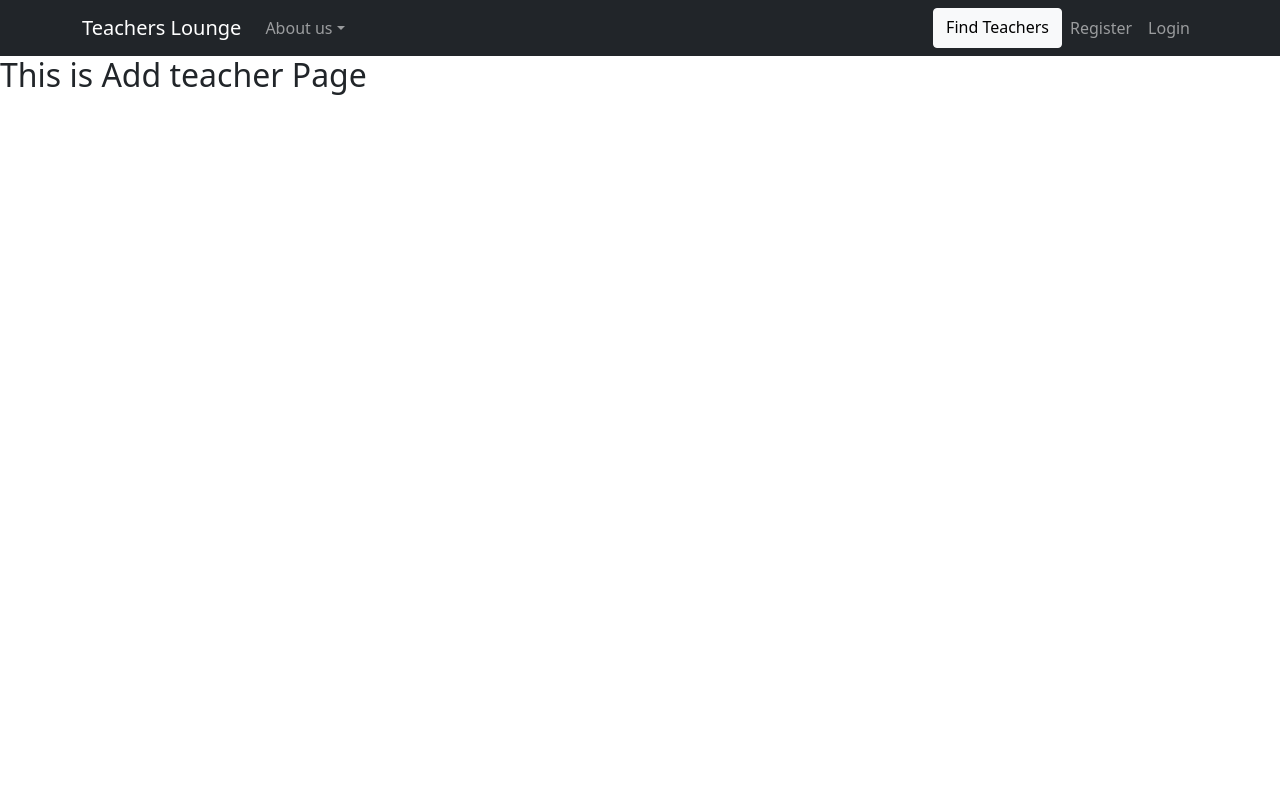
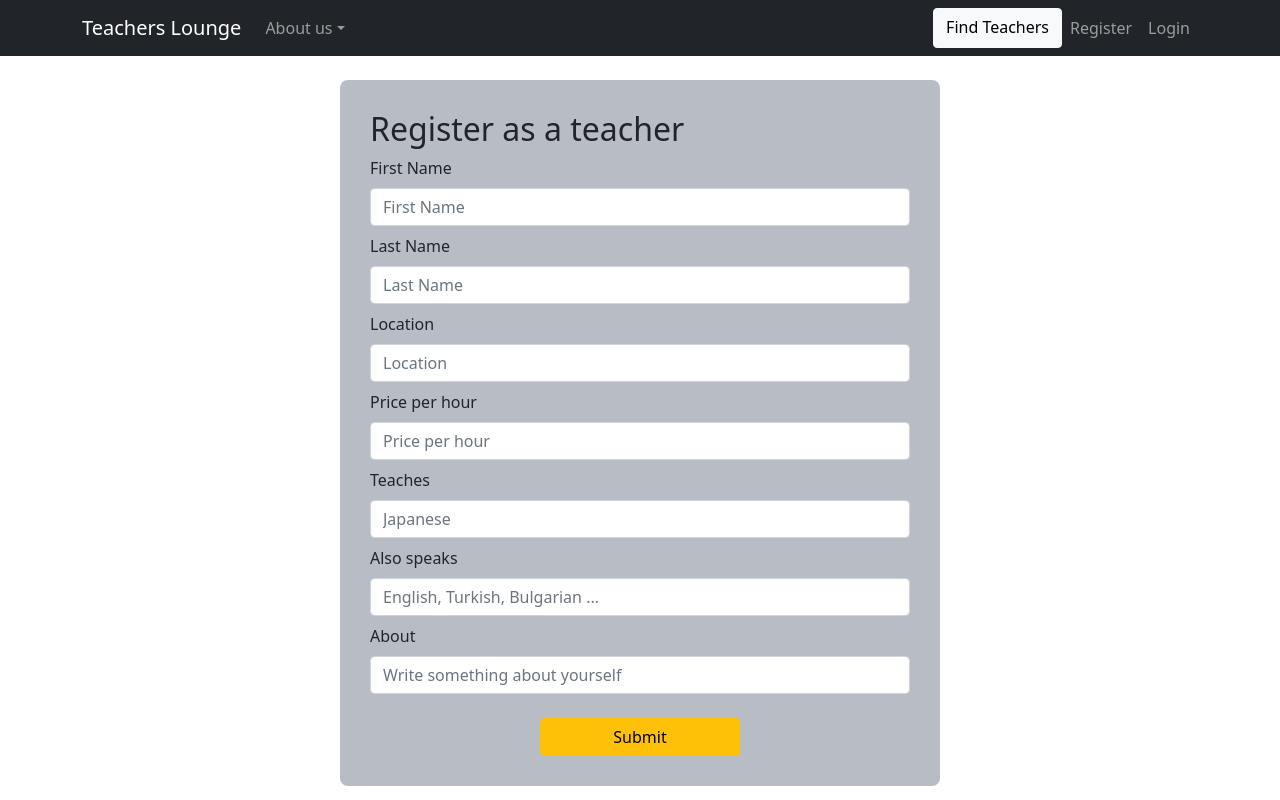
Before and after one commit to alibeniaminali/Esperanto, a React (Create React App) app in the folder client/: page /addteacher in a window 1280 px wide. Built offline with nearby package versions, Linux system fonts and the light colour scheme.

Commit message:
add teacher form

```diff
--- a/client/src/components/teachers/AddTeacher.js
+++ b/client/src/components/teachers/AddTeacher.js
@@ -1,10 +1,109 @@
-import React from "react";
+import React, { useState } from 'react'
+import axios from 'axios'
 
-const AddTeacher = () => {
+import { useNavigate } from 'react-router-dom'
 
-  return (
-    <h2>This is Add teacher Page</h2>
-  )
-}
+import Container from 'react-bootstrap/Container'
+import Form from 'react-bootstrap/Form'
+import Button from 'react-bootstrap/Button'
 
-export default AddTeacher
+const Register = () => {
+
+    // navigate
+    const navigate = useNavigate()
+
+    const [formData, setFormData] = useState({
+    firstName: '',
+    lastName: '',
+    location: '',
+    pricePerHour: '',
+    teaches: '',
+    alsoSpeaks: [''],
+    aboutMe: '',
+    })
+
+    const [formErrors, setFormErrors] = useState({
+    firstName: '',
+    lastName: '',
+    location: '',
+    pricePerHour: '',
+    teaches: '',
+    alsoSpeaks: [''],
+    aboutMe: '',
+    })
+
+    const handleChange = (e) => {
+      const newObj = { ...formData, [e.target.name]: e.target.value }
+      setFormData(newObj)
+      setFormErrors({ ...formErrors, [e.target.name]: '' })
+    }
+
+    const handleSubmit = async (e) => {
+      e.preventDefault() // prevent reload
+      try {
+        await axios.post('/api/register', formData)
+        // Redirect using the navigate variable, passing in the route we want to redirect to
+        navigate('/login')
+      } catch (err) {
+        setFormErrors(err.response.data.errors)
+      }
+    }
+
+    return (
+      <section className="form-page">
+        <Container>
+          <Form onSubmit={handleSubmit} className='mt-4'>
+            <h2>Register as a teacher</h2>
+            {/* First name */}
+            <Form.Group className='mb-2'>
+              <Form.Label htmlFor='firstName'>First Name</Form.Label>
+              <Form.Control onChange={handleChange} type="text" name="firstName" placeholder="First Name" defaultValue={formData.firstName} />
+              {formErrors.firstName && <Form.Text>{formErrors.firstName}</Form.Text>}
+            </Form.Group>
+            {/* Last name */}
+            <Form.Group className='mb-2'>
+              <Form.Label htmlFor="lastName">Last Name</Form.Label>
+              <Form.Control onChange={handleChange} type="text" name="lastName" placeholder="Last Name" defaultValue={formData.lastName} />
+              {formErrors.lastName && <Form.Text>{formErrors.lastName}</Form.Text>}
+            </Form.Group>
+            {/* Location */}
+            <Form.Group className='mb-2'>
+              <Form.Label htmlFor="location">Location</Form.Label>
+              <Form.Control onChange={handleChange} type="text" name="location" placeholder="Location" defaultValue={formData.location} />
+              {formErrors.location && <Form.Text>{formErrors.location}</Form.Text>}
+            </Form.Group>
+            {/* Price per hour */}
+            <Form.Group className='mb-2'>
+              <Form.Label htmlFor="pricePerHour">Price per hour</Form.Label>
+              <Form.Control onChange={handleChange} type="number" min="0" max="30" name="pricePerHour" placeholder="Price per hour" defaultValue={formData.pricePerHour} />
+              {formErrors.pricePerHour && <Form.Text>{formErrors.pricePerHour}</Form.Text>}
+            </Form.Group>
+            {/* Teaches */}
+            <Form.Group className='mb-2'>
+              <Form.Label htmlFor="teaches">Teaches</Form.Label>
+              <Form.Control onChange={handleChange} type="text" name="teaches" placeholder="Japanese" defaultValue={formData.teaches} />
+              {formErrors.teaches && <Form.Text>{formErrors.teaches}</Form.Text>}
+            </Form.Group>
+            {/* Also speaks */}
+            <Form.Group className='mb-2'>
+              <Form.Label htmlFor="alsoSpeaks">Also speaks</Form.Label>
+              <Form.Control onChange={handleChange} type="text" name="alsoSpeaks" placeholder="English, Turkish, Bulgarian ..." defaultValue={formData.alsoSpeaks} />
+              {formErrors.alsoSpeaks && <Form.Text>{formErrors.alsoSpeaks}</Form.Text>}
+            </Form.Group>
+            {/* About me */}
+            <Form.Group className='mb-2'>
+              <Form.Label htmlFor="aboutMe">About</Form.Label>
+              <Form.Control onChange={handleChange} type="text" max="500" name="aboutMe" placeholder="Write something about yourself" defaultValue={formData.aboutMe} />
+              {formErrors.aboutMe && <Form.Text>{formErrors.aboutMe}</Form.Text>}
+            </Form.Group>
+            {/* Submit */}
+            <Form.Group className='text-center mt-4'>
+              <Button variant="warning" type="submit">Submit</Button>
+            </Form.Group>
+          </Form>
+        </Container>
+      </section>
+    )
+  }
+
+export default Register
```
